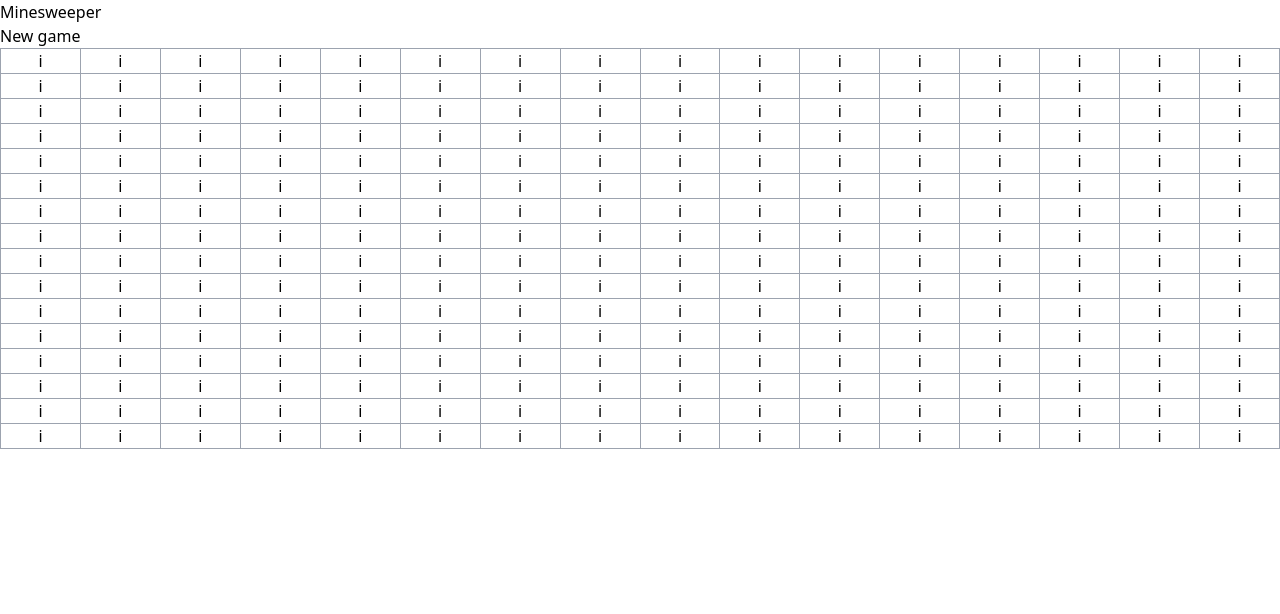
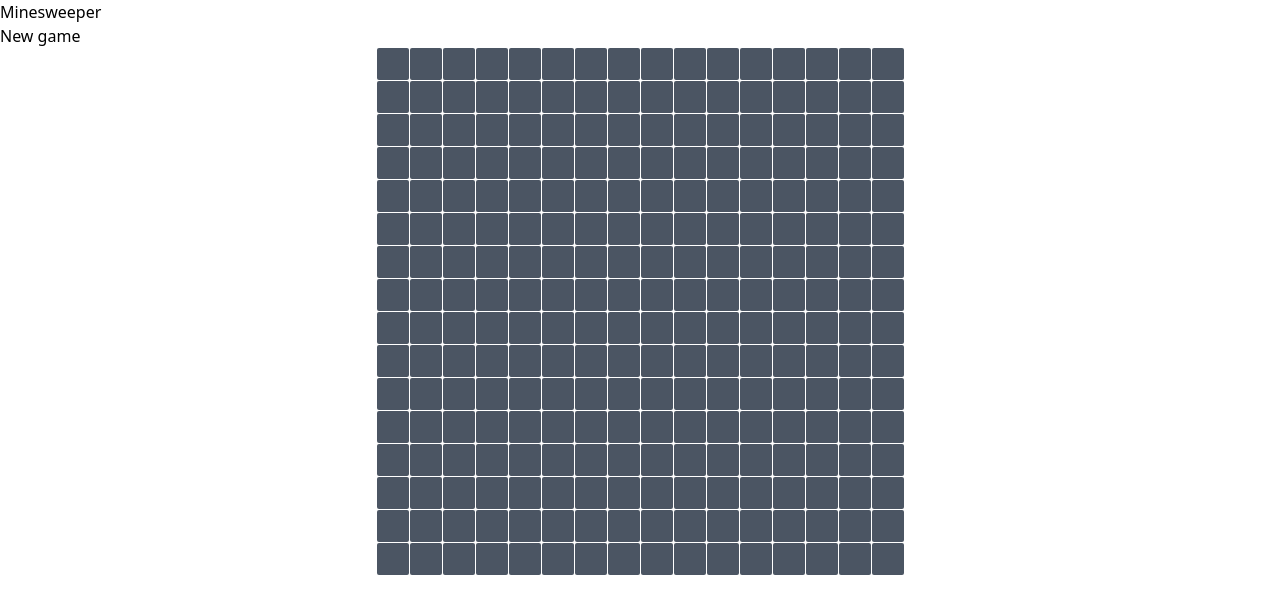
Before and after one commit to Brammm/ReactMinesweeper, a React (Vite) app: page / in a window 1280 px wide. Shown: the top 614 px of the page. Built offline with nearby package versions, Linux system fonts and the light colour scheme.

Commit message:
Build grid with components and better styling

```diff
--- a/src/Minesweeper.tsx
+++ b/src/Minesweeper.tsx
@@ -1,7 +1,8 @@
 import {useState} from 'react';
 import {shuffle} from './util';
+import Grid from './components/Grid';
 
-type Config = {
+export type Config = {
     width: number;
     height: number;
     mines: number;
@@ -12,12 +13,12 @@ type GameState = {
     cells: Cell[];
 };
 
-type Coord = {
+export type Coord = {
     x: number;
     y: number;
 };
 
-type Cell = {
+export type Cell = {
     coord: Coord;
     status: 'covered' | 'bomb';
 }
@@ -37,7 +38,7 @@ function generateMines(config: Config, origin: Coord): Coord[] {
     return mineLocations.slice(0, config.mines);
 }
 
-function generateCells(config: Config, mines: Coord[]): Cell[] {
+function generateGrid(config: Config, mines: Coord[]): Cell[] {
     let cells: Cell[] = [];
 
     for (let x = 0; x < config.width; x++) {
@@ -55,15 +56,15 @@ function generateCells(config: Config, mines: Coord[]): Cell[] {
 
 function Minesweeper() {
     const [config, setConfig] = useState<Config>({width: 16, height: 16, mines: 40});
-    const [gameState, setGameState] = useState<GameState>({status: 'idle', cells: generateCells(config, [])});
+    const [gameState, setGameState] = useState<GameState>({status: 'idle', cells: generateGrid(config, [])});
 
     const handleNewGame = () => {
-        setGameState({status: 'idle', cells: generateCells(config, [])});
+        setGameState({status: 'idle', cells: generateGrid(config, [])});
     };
 
-    const handleClick = (origin: Coord) => () => {
+    const handleClick = (origin: Coord) => {
         if (gameState.status === 'idle') {
-            setGameState({status: 'in_progress', cells: generateCells(config, generateMines(config, origin))});
+            setGameState({status: 'in_progress', cells: generateGrid(config, generateMines(config, origin))});
         }
     };
 
@@ -75,29 +76,9 @@ function Minesweeper() {
             <p>
                 <button onClick={handleNewGame}>New game</button>
             </p>
-            <div className={`grid border-l border-t border-gray-400 grid-cols-16`}>
-                {gameState.cells.map(({status, coord: {x, y}}) => {
-                        const isBomb = status === 'bomb';
-
-                        let className = 'border-b border-r border-gray-400';
-                        if (isBomb) {
-                            className += ' bg-red-500';
-                        }
-
-                        return (
-                            <button className={className} key={`${x}-${y}`} onClick={handleClick({x, y})}>
-                                <CellContent cell={{coord: {x, y}, status}} />
-                            </button>
-                        );
-                    },
-                )}
-            </div>
+            <Grid cells={gameState.cells} config={config} onClick={handleClick} />
         </div>
     );
 }
 
-function CellContent({cell}: {cell: Cell}) {
-    return 'i';
-}
-
 export default Minesweeper;
--- /dev/null
+++ b/src/components/Grid.tsx
@@ -0,0 +1,60 @@
+import {Config, Coord, Cell} from '../Minesweeper';
+import {cx} from '../util';
+
+type Props = {
+    cells: Cell[];
+    config: Config;
+    onClick: (coord: Coord) => void;
+}
+
+const Grid = ({cells, config, onClick}: Props) => {
+    const rows: Cell[][] = cells.reduce((resultArray: Cell[][], cell: Cell, index: number) => {
+        const chunkIndex = Math.floor(index/config.width)
+
+        if(!resultArray[chunkIndex]) {
+            resultArray[chunkIndex] = [] // start a new chunk
+        }
+
+        resultArray[chunkIndex].push(cell)
+
+        return resultArray
+    }, []);
+
+    return (
+        <div className="flex flex-col gap-px">
+            {rows.map((row, index) => (
+                <div className="flex gap-px justify-center" key={index}>
+                    {row.map((cell) => <Grid.Cell
+                        cell={cell}
+                        key={`${cell.coord.x}-${cell.coord.y}`}
+                        onClick={() => onClick(cell.coord)}
+                    />)}
+                </div>
+            ))}
+        </div>
+    );
+};
+
+type GridCellProps = {
+    cell: Cell;
+    onClick: () => void;
+}
+
+Grid.Cell = ({cell, onClick}: GridCellProps) => {
+    const isBomb = cell.status === 'bomb';
+
+
+    return (
+        <button
+            className={cx(
+                'block w-8 aspect-square rounded-sm',
+                isBomb ? 'bg-red-500' : 'bg-gray-600',
+            )}
+            onClick={() => {onClick()}}
+        >
+            {''}
+        </button>
+    );
+};
+
+export default Grid;
--- a/src/util.ts
+++ b/src/util.ts
@@ -15,3 +15,7 @@ export function shuffle(array: any[]): any[] {
 
     return [...array];
 }
+
+export function cx(...classes: string[]) {
+    return classes.filter(Boolean).join(' ')
+}
--- a/tailwind.config.cjs
+++ b/tailwind.config.cjs
@@ -4,12 +4,7 @@ module.exports = {
         "./index.html",
         "./src/**/*.{js,ts,jsx,tsx}",],
     theme: {
-        extend: {
-            gridTemplateColumns: {
-                // Simple 16 column grid
-                '16': 'repeat(16, minmax(0, 1fr))',
-            }
-        },
+        extend: {},
     },
     plugins: [],
 }
```
